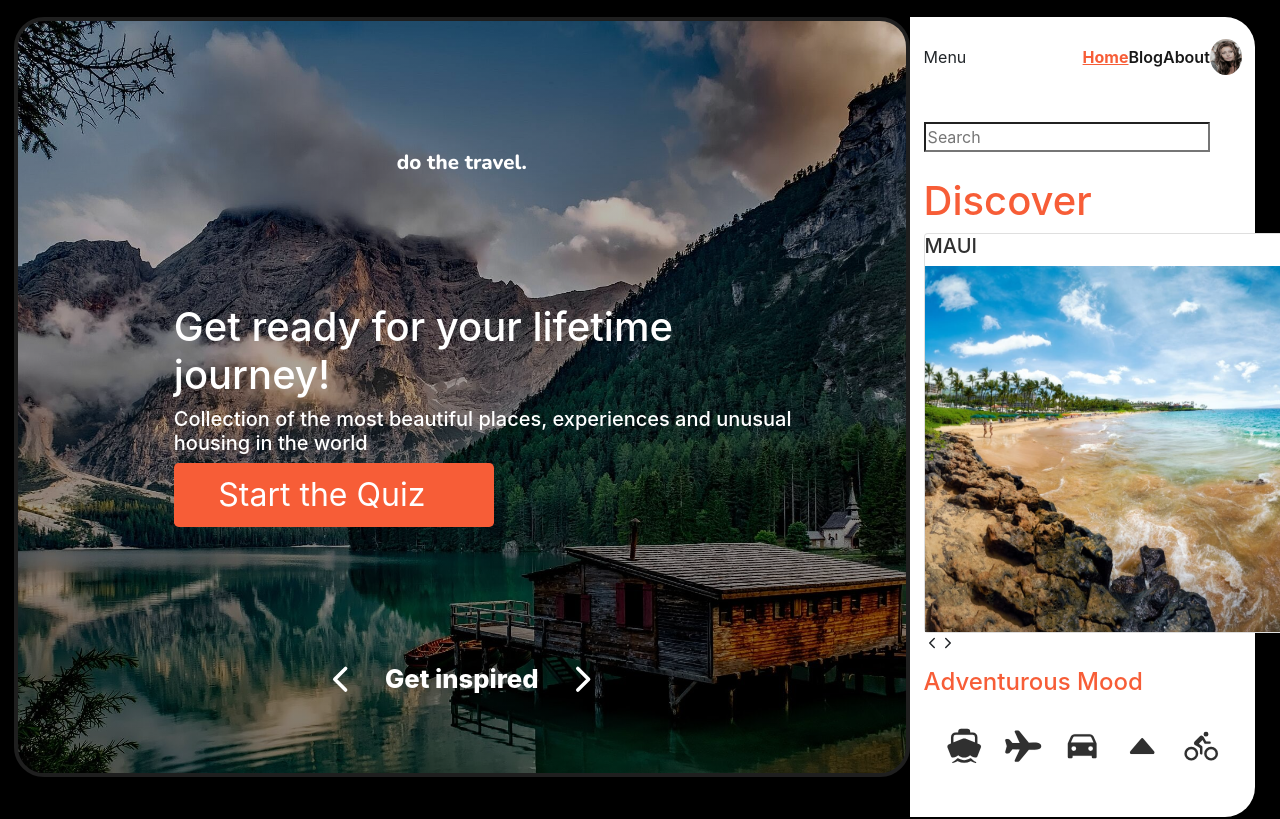
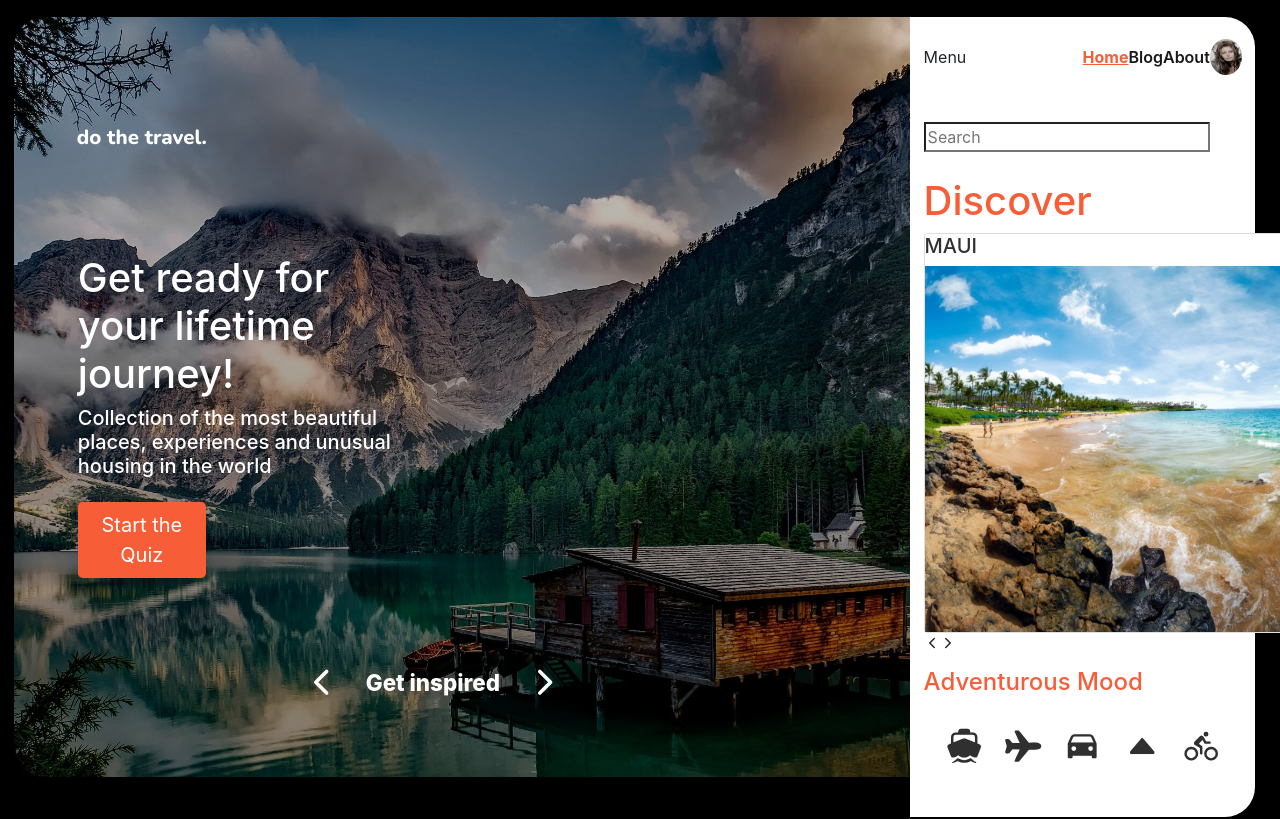
Before and after one commit to edgarcltop/travel_app, a React (Create React App) app: page / in a window 1280 px wide. Shown: the top 819 px of the page. Built offline with nearby package versions, Linux system fonts and the light colour scheme.

Commit message:
landing page

```diff
--- a/src/components/intro/landing/landing.title.styles.scss
+++ b/src/components/intro/landing/landing.title.styles.scss
@@ -3,7 +3,7 @@
   display: flex;
   flex-direction: column;
   justify-content: center;
-  align-items: center;
+  align-items: flex-start;
   z-index: -1;
   height: 95vh;
   /* decoration */
@@ -12,8 +12,10 @@
   background-position: center;
   background-repeat: no-repeat;
   background-size: cover;
-  border: .3rem solid rgb(31, 31, 31);
-  border-radius: 30px;
+
+  // border-radius: 30px;
+  border-top-left-radius: 30px;
+  border-bottom-left-radius: 30px;
   background-color: #f5f5f5;
 
   .logo {
@@ -34,21 +36,28 @@
     flex-direction: column;
     justify-content: center;
     padding-left: 5vw;
-    button {
+    & :first-child,
+    & :nth-child(2) {
+      width: 25vw;
+      text-align: left;
+    }
+    .btn {
       background-color: #f75d37;
       border: none;
-      width: 25vw;
-      font-size: 2rem;
-      padding: .5rem;
-      color: white;
-      padding-right: 2rem;
+      width: 10vw;
+      margin-top: 2vh;
       text-align: center;
     }
   }
+  .pagination {
+    width: 25vw;
+    align-self: center;
+    display: flex;
+    align-items: center;
 
     p {
-    font-size: 1.6rem;
-    height: 3vh;
+      font-size: 1.4rem;
+      height: 4vh;
       margin: 0 2vw;
     }
     ion-icon {
@@ -56,3 +65,4 @@
       --ionicon-stroke-width: 26px;
     }
   }
+}
```
Lines whose indentation alone changed are shown as unchanged.
